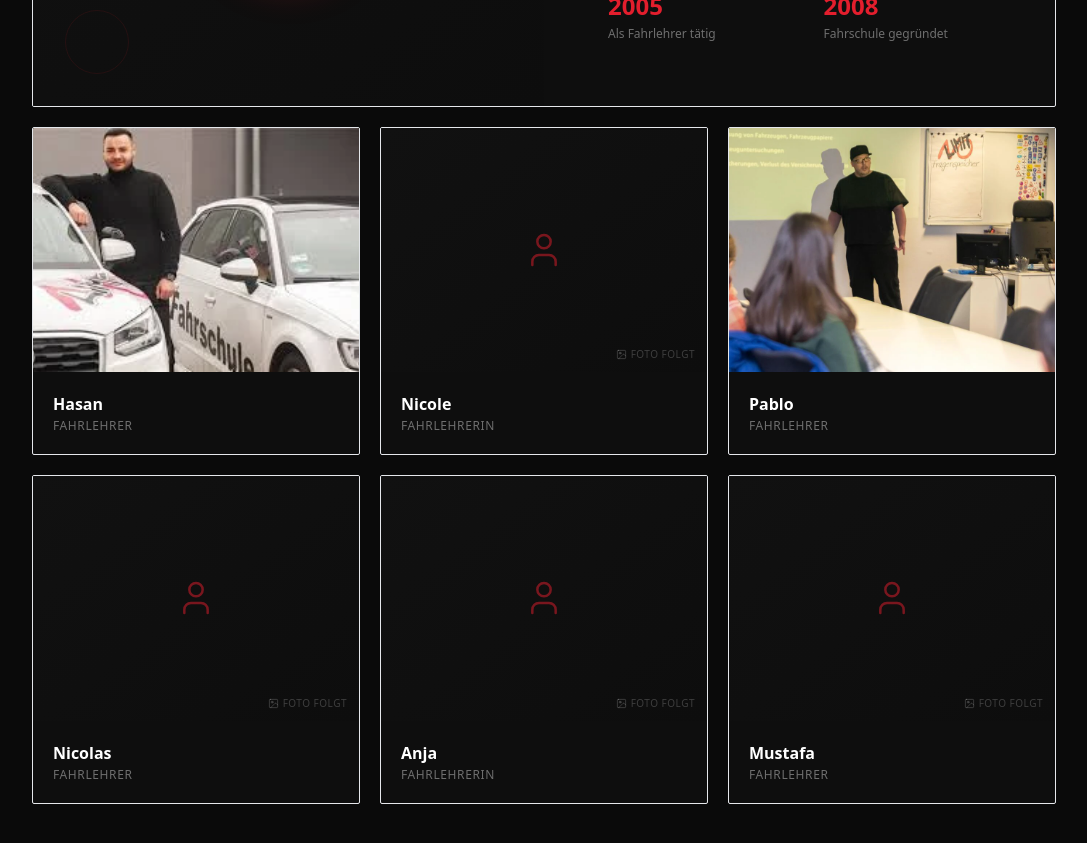
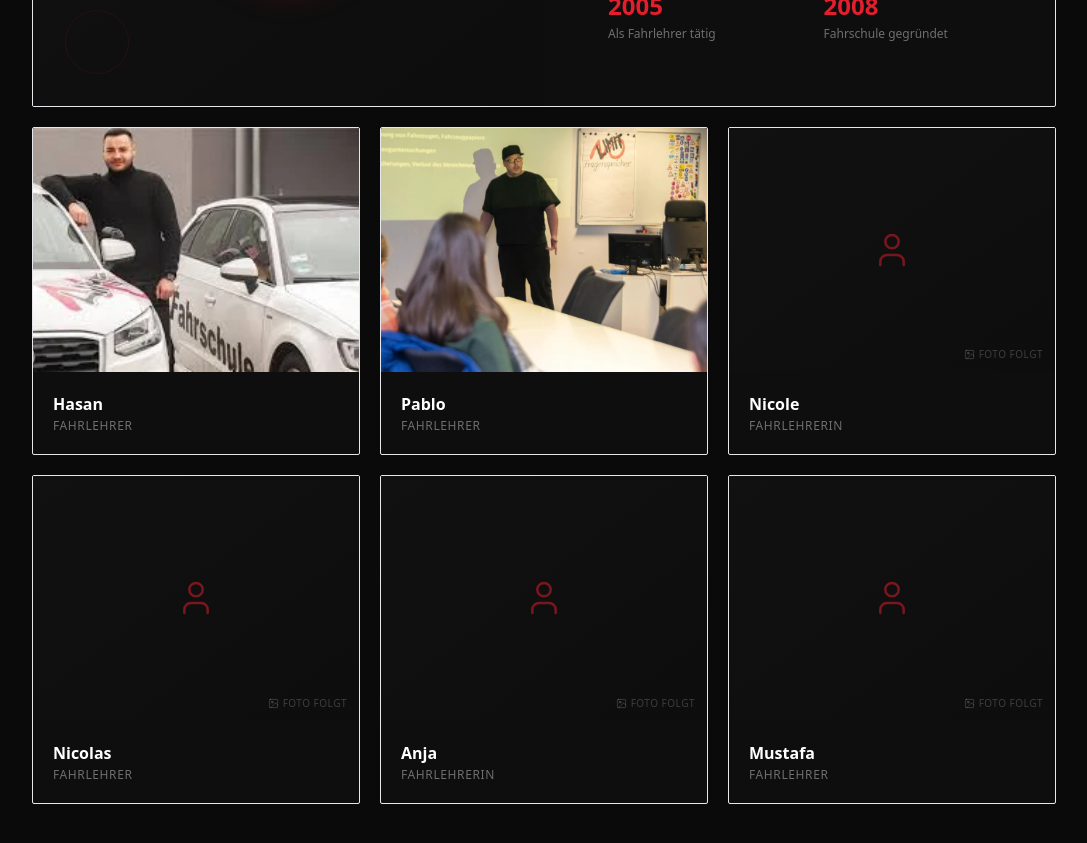
Before and after one commit to Cl-Solutions/No-Limit-Mockup, a React (Vite) app: page / in a window 1280 px wide. Shown: the part 5060-5903 px from the top of the page, without its empty margins (0-1087 px from the left). Built offline with nearby package versions, Linux system fonts and the light colour scheme.

Commit message:
Team: reorder — Hasan, Pablo (mit Foto), dann Rest
Co-Authored-By: Claude Opus 4.7 <noreply@anthropic.com>

```diff
--- a/src/components/About.tsx
+++ b/src/components/About.tsx
@@ -49,12 +49,12 @@ interface Member {
   photo?: string;
 }
 
-// Alle Fahrlehrer:innen — Fotos werden nach und nach ergänzt.
-// Reihenfolge wie von Etem geliefert.
+// Alle Fahrlehrer:innen — Reihenfolge: zuerst die mit Foto (Hasan, Pablo),
+// dann der Rest. Fotos für die anderen werden nach und nach ergänzt.
 const teamMembers: Member[] = [
   { name: 'Hasan', role: 'Fahrlehrer', photo: '/team/hasan.webp' },
+  { name: 'Pablo', role: 'Fahrlehrer', photo: '/team/pablo.webp' },
   { name: 'Nicole', role: 'Fahrlehrerin' },
-  { name: 'Pablo', role: 'Fahrlehrer', photo: '/team/pablo.webp' },
   { name: 'Nicolas', role: 'Fahrlehrer' },
   { name: 'Anja', role: 'Fahrlehrerin' },
   { name: 'Mustafa', role: 'Fahrlehrer' },
```
